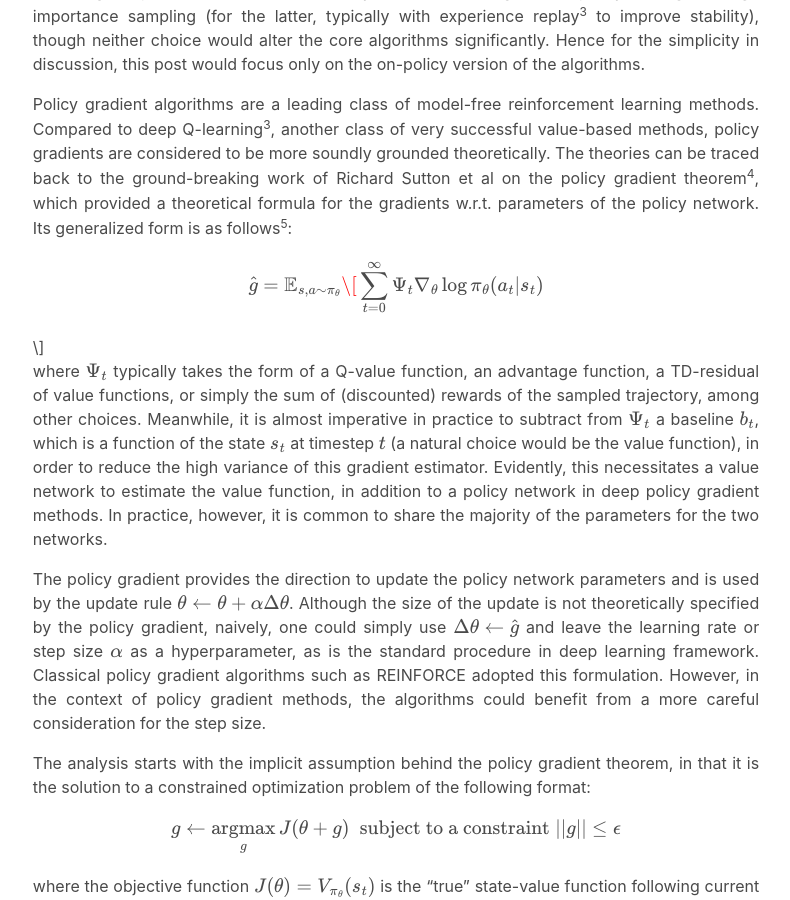
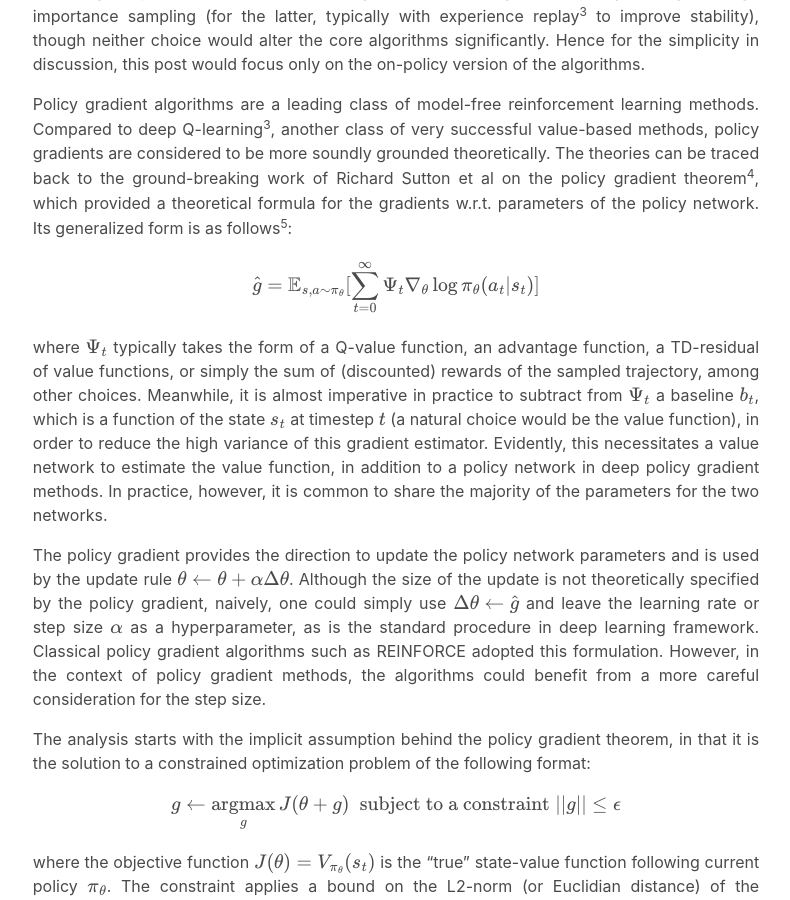
Before and after one commit to baihuaxie/baihuaxie.github.io, a Jekyll site: the page built from _posts/2020-09-02-A-Closer-Look-At-PPO-TRPO.md, in a window 1280 px wide and 900 px high, scrolled down 1215 px. Shown: the whole window, without its empty margins (244-1034 px from the left). Built offline with Jekyll 4.4.1, drawn with Linux system fonts in a browser that asks for light colours; formulas are drawn with MathJax 3.

```diff
--- a/_posts/2020-09-02-A-Closer-Look-At-PPO-TRPO.md
+++ b/_posts/2020-09-02-A-Closer-Look-At-PPO-TRPO.md
@@ -29,7 +29,7 @@ The basic RL problem setting is assumed in the discussion. The agent has access
 Policy gradient algorithms are a leading class of model-free reinforcement learning methods. Compared to deep Q-learning<sup>3</sup>, another class of very successful value-based methods, policy gradients are considered to be more soundly grounded theoretically. The theories can be traced back to the ground-breaking work of Richard Sutton et al on the policy gradient theorem<sup>4</sup>, which provided a theoretical formula for the gradients w.r.t. parameters of the policy network. Its generalized form is as follows<sup>5</sup>:
 
 $$
-\hat{g}=\mathbb{E}_{s,a\sim\pi_\theta}\[\sum\limits_{t=0}^\infty\Psi_t\nabla_\theta\log\pi_\theta(a_t|s_t)\]
+\hat{g}=\mathbb{E}_{s,a\sim\pi_\theta}[\sum\limits_{t=0}^\infty\Psi_t\nabla_\theta\log\pi_\theta(a_t|s_t)]
 $$
 
 where $$\Psi_t$$ typically takes the form of a Q-value function, an advantage function, a TD-residual of value functions, or simply the sum of (discounted) rewards of the sampled trajectory, among other choices. Meanwhile, it is almost imperative in practice to subtract from $$\Psi_t$$ a baseline $$b_t$$, which is a function of the state $$s_t$$ at timestep $$t$$ (a natural choice would be the value function), in order to reduce the high variance of this gradient estimator. Evidently, this necessitates a value network to estimate the value function, in addition to a policy network in deep policy gradient methods. In practice, however, it is common to share the majority of the parameters for the two networks.
```
